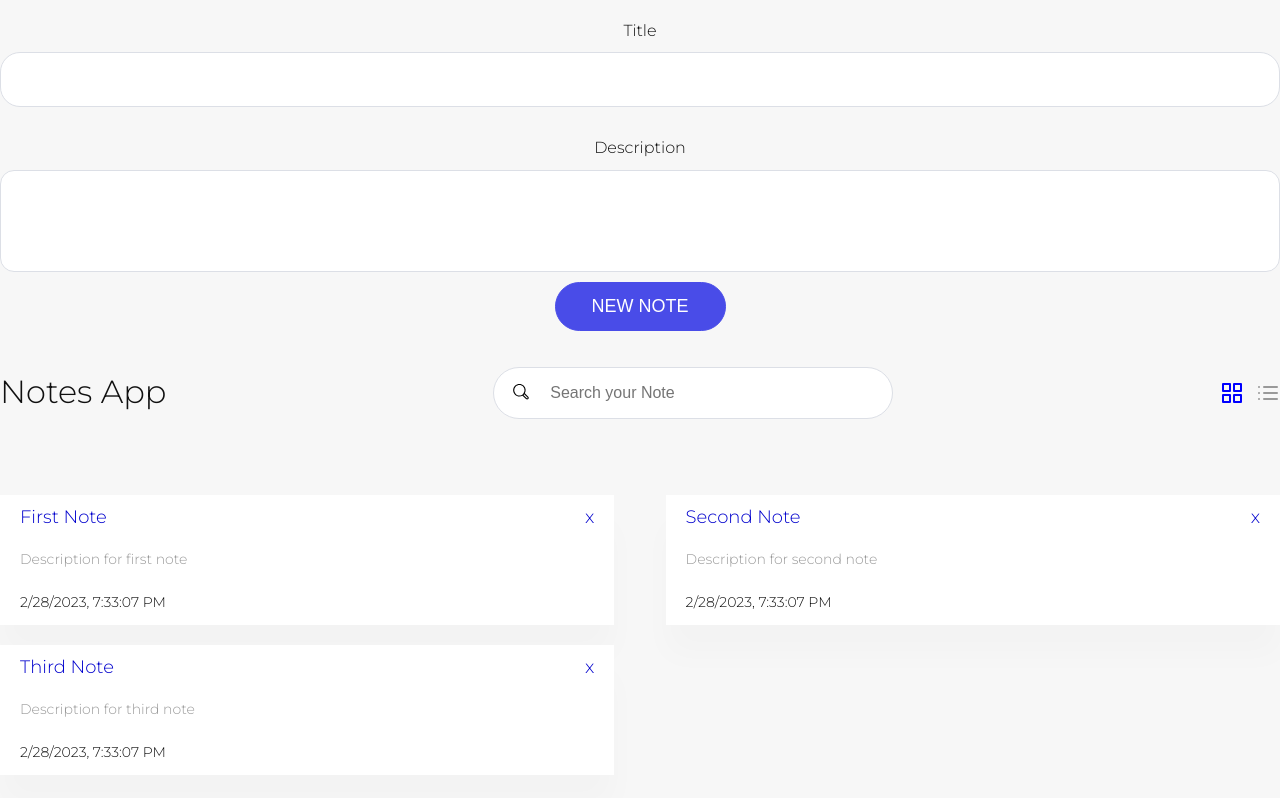
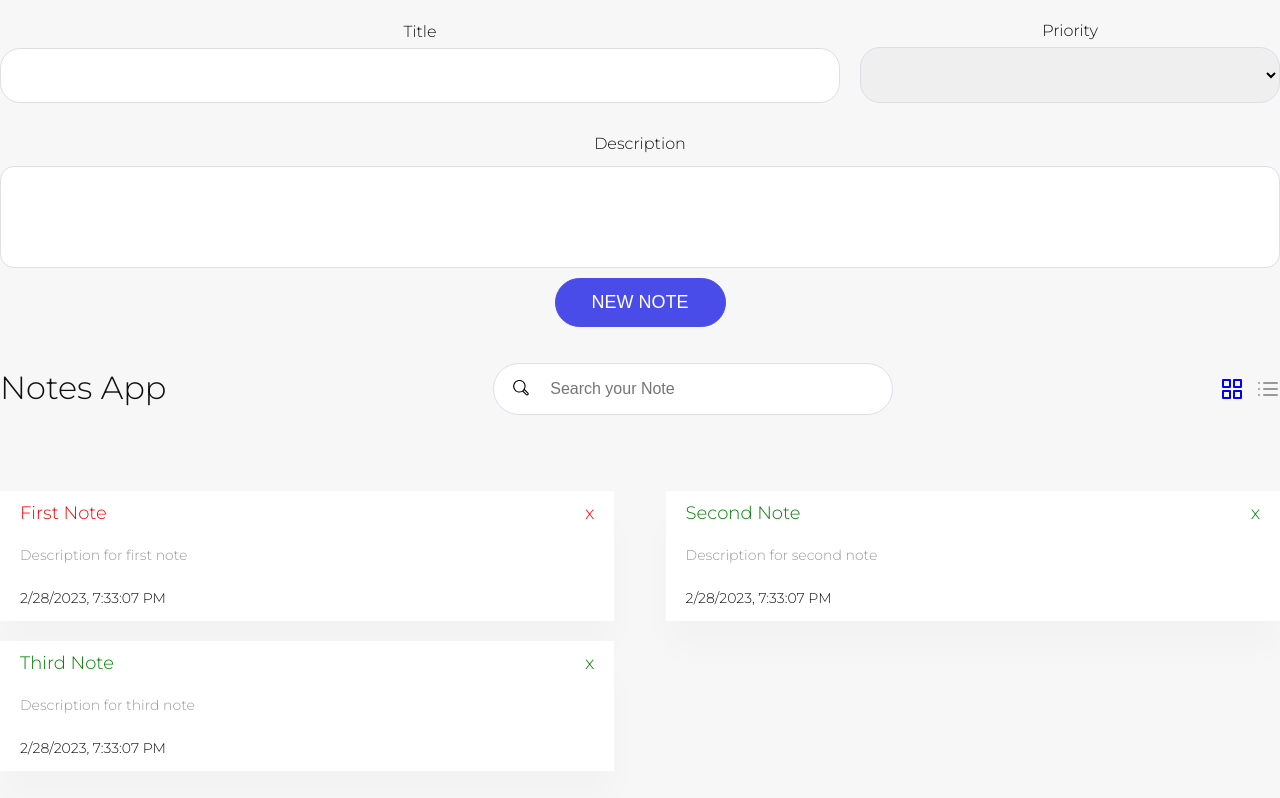
Before and after one commit to daniltsy/NotesApp, a Vue app: page / in a window 1280 px wide. Shown: the top 798 px of the page. Built offline with nearby package versions, Linux system fonts and the light colour scheme.

Commit message:
Добавил приоритет, который подсвечивает запись, начиная от зеленого(Normal) и заканчивая красным(Very important)

```diff
--- a/src/App.vue
+++ b/src/App.vue
@@ -84,22 +84,26 @@ export default {
       note: {
         title: "",
         descr: "",
+        priority: "",
       },
       notes: [
         {
           title: "First Note",
           descr: "Description for first note",
           date: new Date(Date.now()).toLocaleString(),
+          priority: "Very Important",
         },
         {
           title: "Second Note",
           descr: "Description for second note",
           date: new Date(Date.now()).toLocaleString(),
+          priority: "Normal",
         },
         {
           title: "Third Note",
           descr: "Description for third note",
           date: new Date(Date.now()).toLocaleString(),
+          priority: "Normal",
         },
       ],
     }
@@ -122,7 +126,7 @@ export default {
   },
   methods: {
     addNote() {
-      let { title, descr } = this.note
+      let { title, descr, priority } = this.note
 
       if (title === "") {
         this.message = "title cant be blank!"
@@ -133,10 +137,12 @@ export default {
         title,
         descr,
         date: new Date(Date.now()).toLocaleString(),
+        priority,
       })
       this.message = null
       this.note.title = ""
       this.note.descr = ""
+      this.note.priority = "Normal"
     },
   },
 }
--- a/src/components/NewNote.vue
+++ b/src/components/NewNote.vue
@@ -1,7 +1,23 @@
 <template>
   <div class="new-note">
-    <label for="title">Title</label>
-    <input v-model="note.title" type="text" />
+    <div class="title-select">
+      <div class="title-container">
+        <label for="title">Title</label>
+        <input v-model="note.title" type="text" id="title" />
+      </div>
+      <div class="select-container">
+        <label for="select">Priority</label>
+        <select id="select" v-model="note.priority">
+          <option
+            v-for="priority in priorities"
+            :value="priority"
+            :selected="priority === priorities[2]"
+          >
+            {{ priority }}
+          </option>
+        </select>
+      </div>
+    </div>
     <label for="description">Description</label>
     <textarea v-model="note.descr"></textarea>
     <button class="btn btnPrimary" @click="addNote">New note</button>
@@ -11,6 +27,11 @@
 <script>
 export default {
   name: "NewNote",
+  data() {
+    return {
+      priorities: ["Very Important", "Important", "Normal"],
+    }
+  },
   props: {
     note: {
       type: Object,
@@ -29,4 +50,29 @@ export default {
 .new-note {
   text-align: center;
 }
+.title-select {
+  display: flex;
+  flex-direction: row;
+  align-items: center;
+}
+.title-container {
+  display: flex;
+  flex-direction: column;
+  width: 100%;
+}
+.select-container {
+  display: flex;
+  flex-direction: column;
+  width: 50%;
+  margin-left: 20px;
+  select {
+    padding: 16px 26px;
+    margin-bottom: 30px;
+    border-radius: 20px;
+  }
+}
+.title-container label,
+.select-container label {
+  margin-bottom: 5px;
+}
 </style>
--- a/src/components/Notes.vue
+++ b/src/components/Notes.vue
@@ -6,7 +6,7 @@
       v-for="(note, index) in notes"
       :key="index"
     >
-      <div class="note-header" :class="{ full: !grid }">
+      <div class="note-header" :class="[{ full: !grid }, getClass(note)]">
         <p>{{ note.title }}</p>
         <p style="cursor: pointer" @click="removeNote(index)">x</p>
       </div>
@@ -34,6 +34,11 @@ export default {
   methods: {
     removeNote(index) {
       this.notes.splice(index, 1)
+    },
+    getClass(note) {
+      if (note.priority === "Very Important") return "red"
+      else if (note.priority === "Important") return "orange"
+      else return "green"
     },
   },
 }
@@ -93,6 +98,21 @@ export default {
       }
     }
   }
+  &.red {
+    p {
+      color: red;
+    }
+  }
+  &.orange {
+    p {
+      color: orange;
+    }
+  }
+  &.green {
+    p {
+      color: green;
+    }
+  }
 }
 .note-body {
   p {
```
